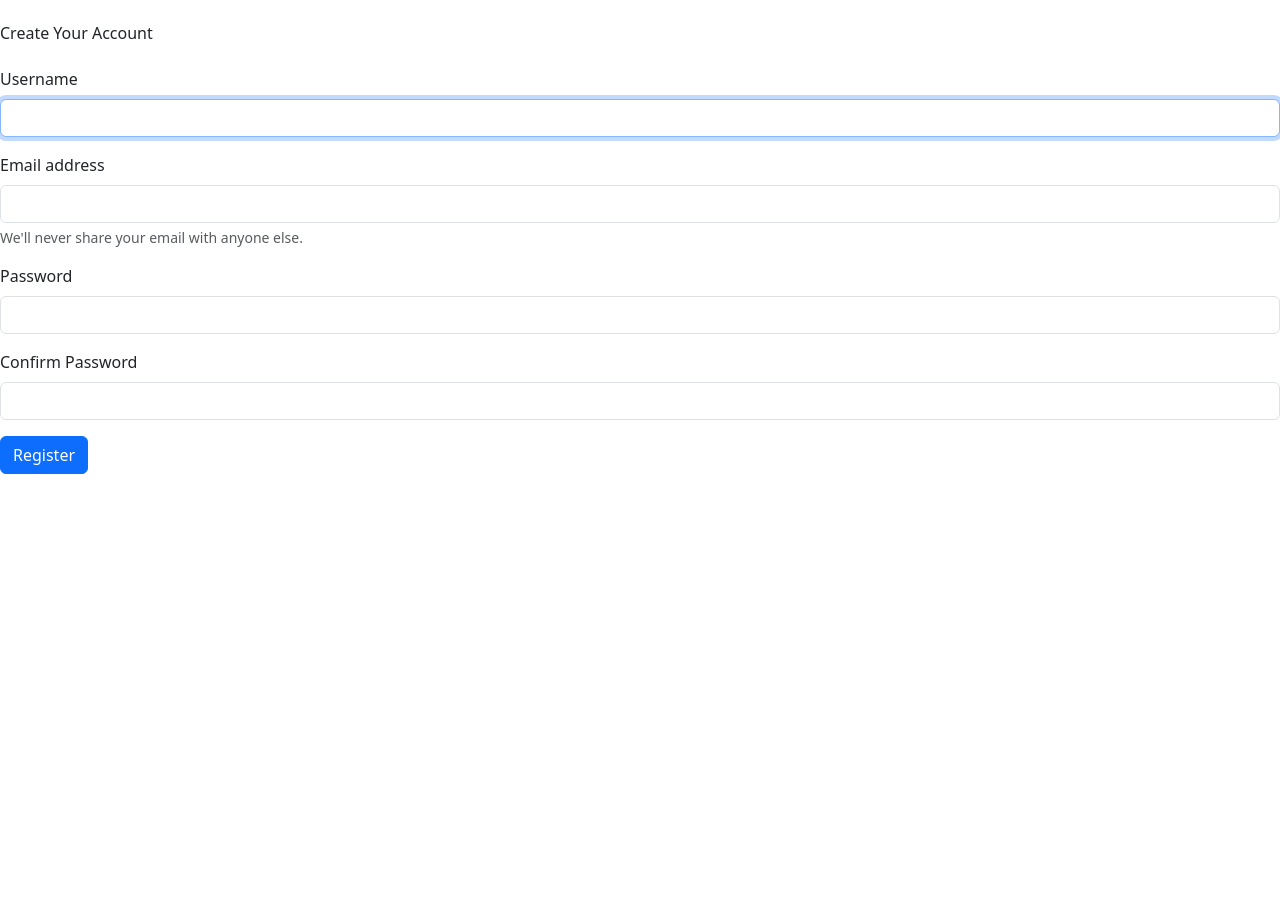
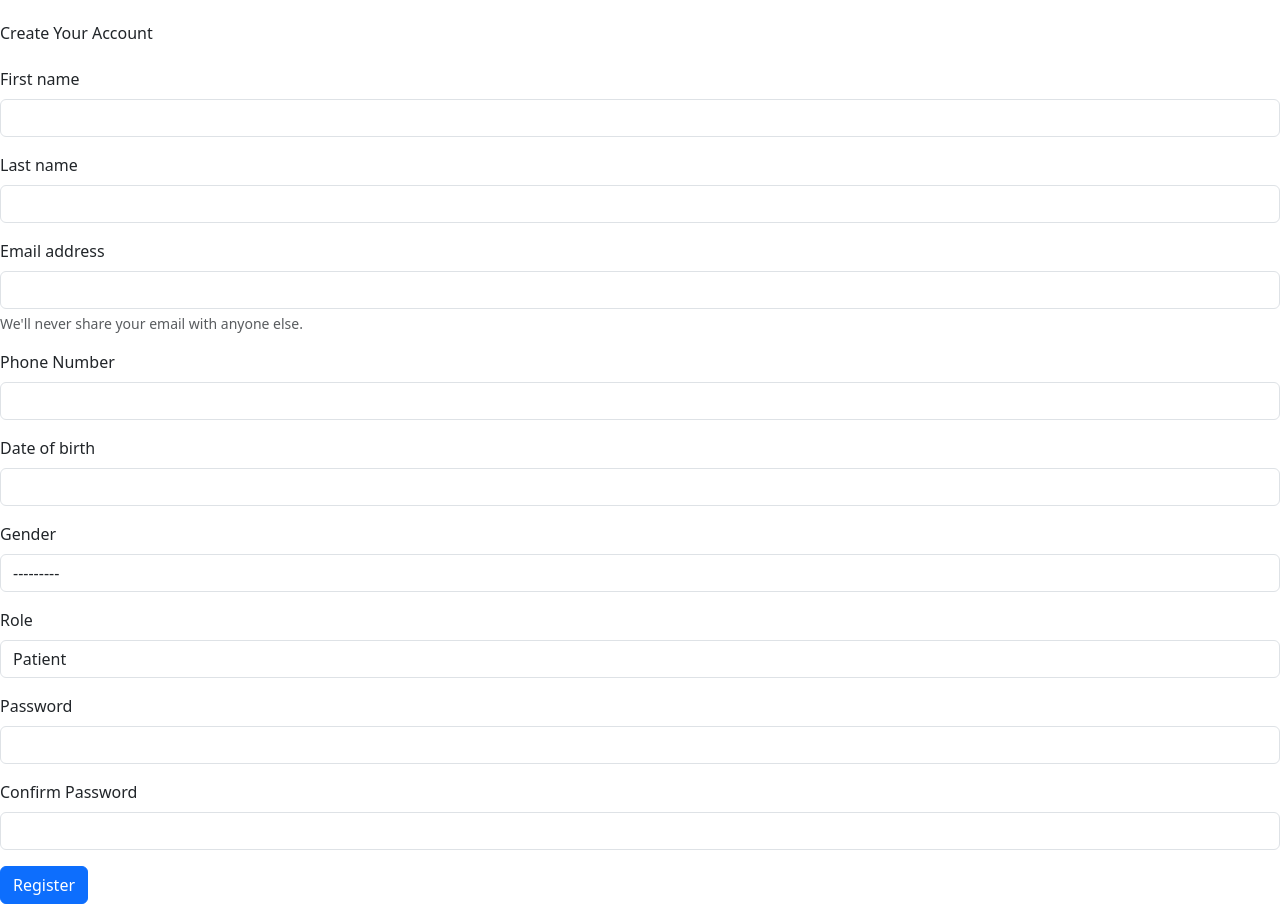
Before and after one commit to SHANICERUGURU/medicalrecordssystem, a Django app: template myapp/templates/registration.html in a window 1280 px wide. Shown: the part 56-960 px from the top of the page. Before the commit the page ends 530 px from the top, so only its background shows below. Run offline with Django 5.2, Linux system fonts and the light colour scheme; the template is opened without the code that fills it: values that come from a table or form of the project are taken from there, others are empty; parts of the project's set-up code (start-up, migrations or seed data) failed here and were passed over; some libraries are stand-ins or nearby versions.

Commit message:
updated the registration form and added more details to the user profile model.

```diff
--- a/myapp/forms.py
+++ b/myapp/forms.py
@@ -6,7 +6,7 @@ from django.contrib.auth import get_user_model
 class PatientForm(forms.ModelForm):
     class Meta:
         model=Patient
-        fields=['first_name', 'last_name', 'date_of_birth','gender','phone','blood_type','allergies','medical_history','last_appointment','last_doctor','emergency_contact_name','emergency_contact_phone']
+        fields=['blood_type','allergies','chronic_illness','last_appointment','last_doctor','emergency_contact_name','emergency_contact_phone', 'insurance_type', 'current_medications', 'family_medical_history',]
          #    adding styling to the form created
     def __init__(self, *args, **kwargs):
         super(PatientForm, self).__init__(*args, **kwargs)
@@ -17,7 +17,7 @@ User = get_user_model()
 class RegisterForm(UserCreationForm):
     class Meta:
         model=User
-        fields=['username','email','password1','password2']
+        fields=['first_name', 'last_name','email','phone', 'gender', 'date_of_birth','role' ,'password1','password2']
 
         #    adding styling to the form created
     def __init__(self, *args, **kwargs):
--- a/myapp/models.py
+++ b/myapp/models.py
@@ -26,14 +26,6 @@ class User(AbstractUser):
     def __str__(self):
         return f"{self.username} ({self.role})"  # Added __str__ method for better representation
 
-class Patient(models.Model):
-    # One-to-one relationship with the User model (one profile = one user)
-    user = models.OneToOneField(
-        settings.AUTH_USER_MODEL,
-        on_delete=models.CASCADE,
-        related_name='patient_profile'
-    )
-
     first_name = models.CharField(max_length=100)
     last_name = models.CharField(max_length=100)
     date_of_birth = models.DateField(null=True)
@@ -45,13 +37,26 @@ class Patient(models.Model):
 
     gender = models.CharField(max_length=1, choices=Gender.choices)  # Fixed reference
     phone = models.CharField(max_length=15)
+
+class Patient(models.Model):
+    # One-to-one relationship with the User model (one profile = one user)
+    user = models.OneToOneField(
+        settings.AUTH_USER_MODEL,
+        on_delete=models.CASCADE,
+        related_name='patient_profile'
+    )
+
+
     blood_type = models.CharField(max_length=3)
     allergies = models.TextField(blank=True)
-    medical_history = models.TextField(blank=True, null=True)
+    chronic_conditions = models.TextField(blank=True, null=True)
     last_appointment = models.DateField(null=True, blank=True)
     last_doctor = models.CharField(max_length=100, blank=True)
     emergency_contact_name = models.CharField(max_length=100)
     emergency_contact_phone = models.CharField(max_length=15)
+    insurance_type = models.CharField(max_length=100, blank=True)
+    current_medications = models.TextField(blank=True)
+    family_medical_history = models.TextField(blank=True)
 
     # Add these fields for better data management
     created_at = models.DateTimeField(auto_now_add=True)
--- a/myapp/templates/registration.html
+++ b/myapp/templates/registration.html
@@ -12,10 +12,18 @@
   {% endif %}
 
   <div class="mb-3">
-    <label for="{{ form.username.id_for_label }}" class="form-label">Username</label>
-    {{ form.username }}
-    {% if form.username.errors %}
-      <div class="text-danger">{{ form.username.errors }}</div>
+    <label for="{{ form.first_name.id_for_label }}" class="form-label">First name</label>
+    {{ form.first_name }}
+    {% if form.first_name.errors %}
+    <div class="text-danger">{{ form.first_name.errors }}</div>
+    {% endif %}
+  </div>
+
+  <div class="mb-3">
+    <label for="{{ form.first_name.id_for_label }}" class="form-label">Last name</label>
+    {{ form.last_name }}
+    {% if form.last_name.errors %}
+    <div class="text-danger">{{ form.last_name.errors }}</div>
     {% endif %}
   </div>
 
@@ -28,6 +36,34 @@
     {% endif %}
   </div>
 
+  <div class="mb-3">
+    <label for="{{ form.phone.id_for_label }}" class="form-label">Phone Number</label>
+    {{ form.phone }}
+    {% if form.phone.errors %}
+    <div class="text-danger">{{ form.phone.errors }}</div>
+    {% endif %}
+  </div>
+  <div class="mb-3">
+    <label for="{{ form.phone.id_for_label }}" class="form-label">Date of birth</label>
+    {{ form.date_of_birth }}
+    {% if form.date_of_birth.errors %}
+    <div class="text-danger">{{ form.date_of_birth.errors }}</div>
+    {% endif %}
+  </div>
+  <div class="mb-3">
+    <label for="{{ form.gender.id_for_label }}" class="form-label">Gender</label>
+    {{ form.gender }}
+    {% if form.gender.errors %}
+    <div class="text-danger">{{ form.gender.errors }}</div>
+    {% endif %}
+  </div>
+  <div class="mb-3">
+    <label for="{{ form.role.id_for_label }}" class="form-label">Role</label>
+    {{ form.role }}
+    {% if form.role.errors %}
+    <div class="text-danger">{{ form.role.errors }}</div>
+    {% endif %}
+  </div>
   <div class="mb-3">
     <label for="{{ form.password1.id_for_label }}" class="form-label">Password</label>
     {{ form.password1 }}
```
Also changed, not shown: myapp/templates/my_profile_form.html (+76 -32 lines). Lines whose indentation alone changed are shown as unchanged.
